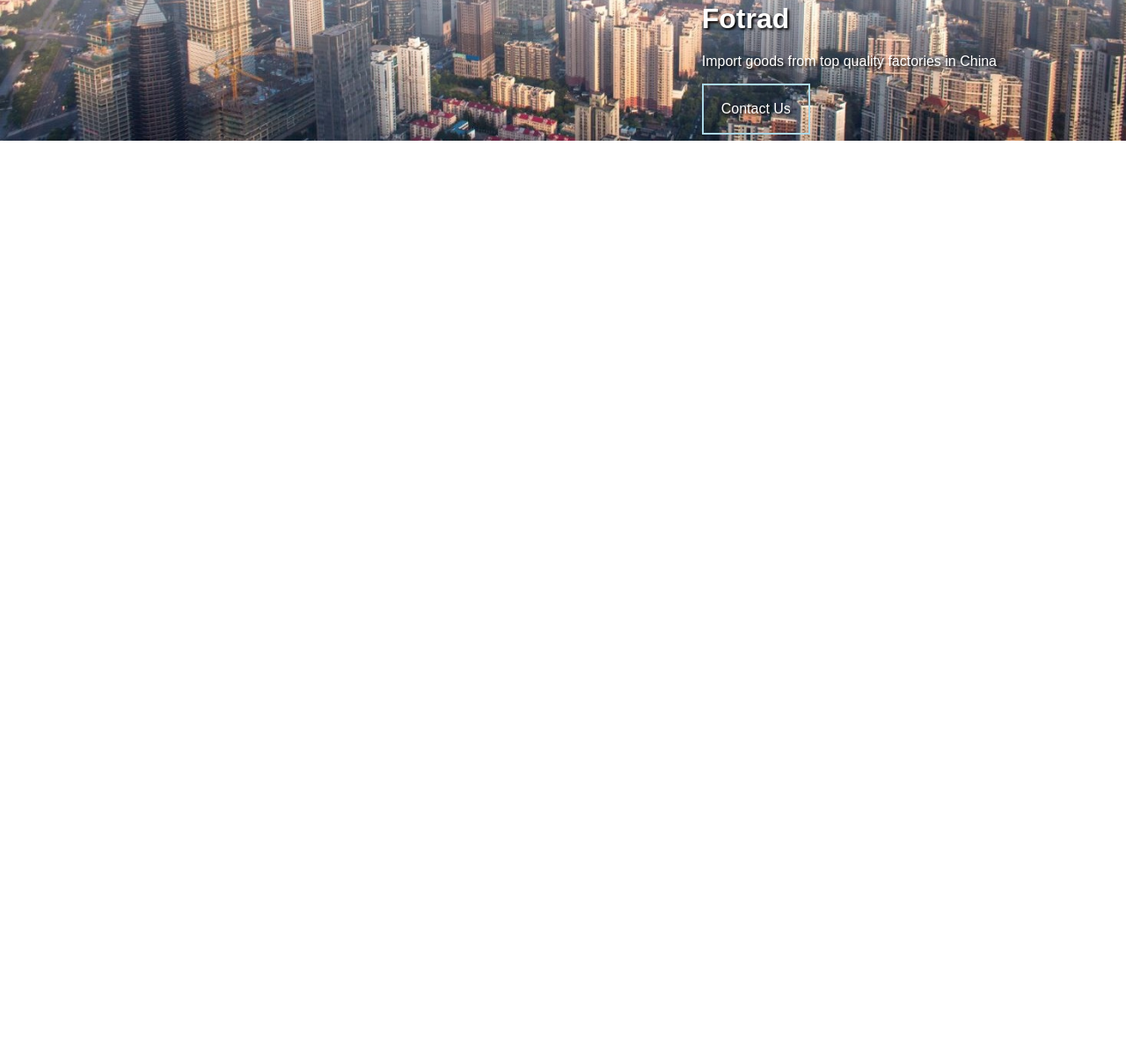
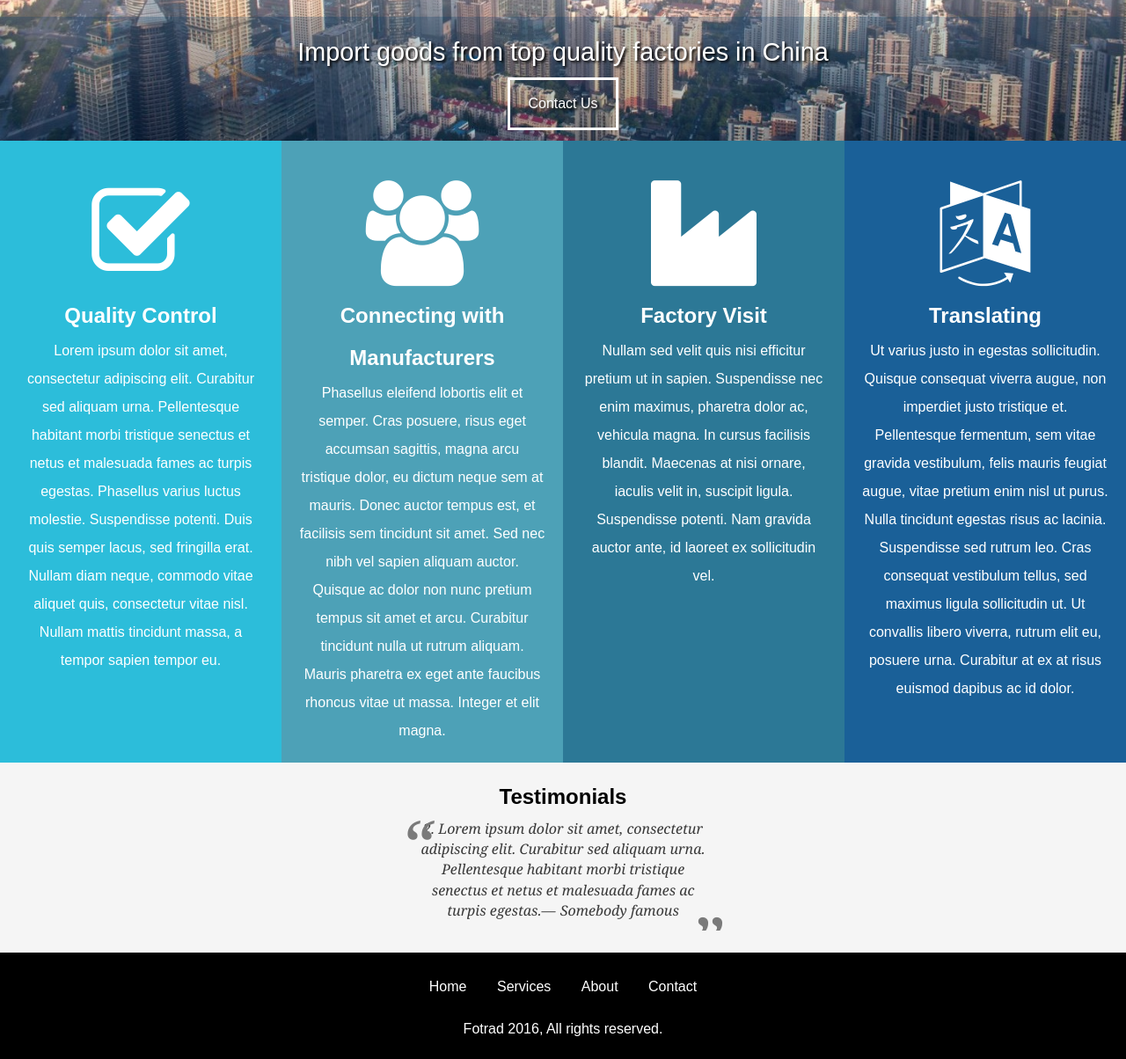
Before and after one commit to valecarlos/Foreign-Trade, a plain HTML site: page index.html in a window 1280 px wide. Shown: the part 290-1494 px from the top of the page at 88% size. Before the commit the page ends 800 px from the top, so only its background shows below. Drawn offline with nearby package versions, Linux system fonts and the light colour scheme; a web font is replaced by a local one.

Commit message:
testimonial slider added

```diff
--- a/css/theme.css
+++ b/css/theme.css
@@ -3,6 +3,12 @@
   -moz-box-sizing: border-box;
   box-sizing: border-box;
 }
+
+*{
+    padding: 0;
+    margin: 0;
+}
+
 body, html{
 	margin: 0px;
 }
@@ -13,6 +19,11 @@
 
 a{
 	text-decoration: none;
+}
+
+ul{
+	list-style-type: none;
+	padding: 0px;
 }
 
 .header-wrapper{
@@ -37,25 +48,25 @@
 .header-content{
 	position: absolute;
 	right: 0px;
+	left: 0px;
 	bottom: 0px;
-	padding: 7px;
-}
-
-.header-content h1{
-	color: white;
-	text-shadow: 2px 2px 3px black;
+	padding: 12px;
+	background-color: rgba(2, 52, 95, 0.25);
+	text-align: center;
 }
 
 .header-content p{
 	color: white;
+	font-size: 1.8em;
 	text-shadow: 2px 2px 3px black;
+	margin: 12px 0px;
 }
 
 .header-content a{
 	color: white;
 	padding: 18px 20px;
 	display: inline-block;
-	border: solid 2px lightblue;
+	border: solid 3px white;
 	text-shadow: 2px 2px 3px black;
 }
 
@@ -121,3 +132,139 @@
 }
 
 /*http://bennettfeely.com/clippy/*/
+
+.s-content{
+
+}
+
+.s-content ul{
+	margin: 0px;
+	padding: 0px;
+	list-style-type: none;
+	display: -webkit-flex; /* Safari */
+	display: flex;
+	-webkit-flex-direction: row; /* Safari 6.1+ */
+	flex-direction: row;
+}
+
+.s-content ul li{
+	color: white;
+	padding: 35px 20px 20px 20px;
+	width: 25%;
+	line-height: 2;
+	text-align: center;
+	-webkit-transition: all 0.3s ease-in;
+	transition: all 0.3s ease-in;
+}
+
+.s-content ul li h1{
+	text-align: center;
+}
+
+.s-content ul li:nth-child(1){
+	background-color: rgb(44, 189, 218);
+}
+
+.s-content ul li:nth-child(2){
+	background-color: rgb(77, 161, 183);
+}
+
+.s-content ul li:nth-child(3){
+	background-color: rgb(44, 120, 150);
+}
+
+.s-content ul li:nth-child(4){
+	background-color: rgb(26, 96, 152);
+}
+
+.s-content ul li:hover{
+	background-color: rgb(10, 55, 90);;
+}
+
+.sec-testimonies{
+	text-align: center;
+	padding: 25px;
+	background-color: whitesmoke;
+
+}
+
+.testimonies-wrapper{
+	overflow: hidden;
+	width: 400px;
+	margin: auto;
+}
+
+.testimonies-list{
+	width: 1600px;
+	display: block;
+}
+
+.testimonies-list li{
+	float: left;
+	width: 400px;
+	padding: 1px;
+}
+
+blockquote {
+	margin: auto;
+	font-family: Georgia, serif;
+	font-size: 16px;
+	font-style: italic;
+	max-width: 350px;
+	padding: 10px;
+	line-height: 1.45;
+	position: relative;
+	color: #383838;
+}
+
+blockquote:before {
+	display: block;
+	content: "\201C";
+	font-size: 80px;
+	position: absolute;
+	left: -10px;
+	top: -20px;
+	color: #7a7a7a;
+}
+
+blockquote cite:before {
+content: "\2014 \2009 \2009";
+}
+
+blockquote:after {
+	display: block;
+	content: "\201D";
+	font-size: 80px;
+	position: absolute;
+	right: -5px;
+	bottom: -70px;
+	color: #7a7a7a;
+}
+
+footer{
+	text-align: center;
+	background-color: black;
+	color: white;
+	padding: 15px 15px 25px 15px;
+}
+
+footer ul li{
+	display: inline-block;
+	padding: 15px;
+	margin-bottom: 15px;
+}
+
+footer ul li a{
+	color: white;
+}
+
+.big-icon{
+	font-size: 120px;
+	margin: 10px 0px;
+	-webkit-transition: all 0.3s ease-in;
+	transition: all 0.3s ease-in;
+}
+/*
+.s-content ul li:hover i{
+	color: green;
+}*/
--- a/index.html
+++ b/index.html
@@ -4,6 +4,7 @@
   <meta charset="UTF-8">
   <title></title>
   <link href='https://fonts.googleapis.com/css?family=Aldrich' rel='stylesheet' type='text/css'>
+  <link href='https://maxcdn.bootstrapcdn.com/font-awesome/4.6.3/css/font-awesome.min.css' rel='stylesheet' type='text/css'>
   <link rel="stylesheet" type="text/css" href="css/theme.css">
 </head>
 <body>
@@ -18,27 +19,57 @@
 					<li><a href="">Contact</a></li>
 				</ul>
 			</div>
-			<div class="header-content">
-				<h1>Fotrad</h1>
+		</div>
+		<div class="header-content">
 				<p>Import goods from top quality factories in China</p>
 				<a href="">Contact Us</a>
 			</div>
-		</div>
 	</div>
-	<section class= "">
-		<div class="content">
-			<div class=>
-			</div>
+	<section class= "services">
+		<div class="s-content">
+			<ul>
+				<li>
+					<i class="fa fa-check-square-o big-icon" aria-hidden="true"></i>
+					<h1>Quality Control</h1>
+					<p>Lorem ipsum dolor sit amet, consectetur adipiscing elit. Curabitur sed aliquam urna. Pellentesque habitant morbi tristique senectus et netus et malesuada fames ac turpis egestas. Phasellus varius luctus molestie. Suspendisse potenti. Duis quis semper lacus, sed fringilla erat. Nullam diam neque, commodo vitae aliquet quis, consectetur vitae nisl. Nullam mattis tincidunt massa, a tempor sapien tempor eu.</p>
+				</li>
+				<li>
+					<i class="fa fa-users big-icon" aria-hidden="true"></i>
+					<h1>Connecting with Manufacturers</h1>
+					<p>Phasellus eleifend lobortis elit et semper. Cras posuere, risus eget accumsan sagittis, magna arcu tristique dolor, eu dictum neque sem at mauris. Donec auctor tempus est, et facilisis sem tincidunt sit amet. Sed nec nibh vel sapien aliquam auctor. Quisque ac dolor non nunc pretium tempus sit amet et arcu. Curabitur tincidunt nulla ut rutrum aliquam. Mauris pharetra ex eget ante faucibus rhoncus vitae ut massa. Integer et elit magna.</p>
+				</li>
+				<li>
+					<i class="fa fa-industry big-icon" aria-hidden="true"></i>
+					<h1>Factory Visit</h1>
+					<p>Nullam sed velit quis nisi efficitur pretium ut in sapien. Suspendisse nec enim maximus, pharetra dolor ac, vehicula magna. In cursus facilisis blandit. Maecenas at nisi ornare, iaculis velit in, suscipit ligula. Suspendisse potenti. Nam gravida auctor ante, id laoreet ex sollicitudin vel.</p>
+				</li>
+				<li>
+					<i class="fa fa-language big-icon" aria-hidden="true"></i>
+					<h1>Translating</h1>
+					<p>Ut varius justo in egestas sollicitudin. Quisque consequat viverra augue, non imperdiet justo tristique et. Pellentesque fermentum, sem vitae gravida vestibulum, felis mauris feugiat augue, vitae pretium enim nisl ut purus. Nulla tincidunt egestas risus ac lacinia. Suspendisse sed rutrum leo. Cras consequat vestibulum tellus, sed maximus ligula sollicitudin ut. Ut convallis libero viverra, rutrum elit eu, posuere urna. Curabitur at ex at risus euismod dapibus ac id dolor.</p>
+				</li>
+			</ul>
 		</div>
 	</section>
-	<section class= "view-links">
-
-	</section>
-	<section class= "testimonies">
-
+	<section class= "sec-testimonies">
+			<h2>Testimonials</h2>
+			<div class= "testimonies-wrapper">
+			<ul class="testimonies-list">
+				<li><blockquote>1. Lorem ipsum dolor sit amet, consectetur adipiscing elit. Curabitur sed aliquam urna. Pellentesque habitant morbi tristique senectus et netus et malesuada fames ac turpis egestas.<cite>Somebody famous</cite></blockquote></li>
+				<li><blockquote>2. Lorem ipsum dolor sit amet, consectetur adipiscing elit. Curabitur sed aliquam urna. Pellentesque habitant morbi tristique senectus et netus et malesuada fames ac turpis egestas.<cite>Somebody famous</cite></blockquote></li>
+				<li><blockquote>3. Lorem ipsum dolor sit amet, consectetur adipiscing elit. Curabitur sed aliquam urna. Pellentesque habitant morbi tristique senectus et netus et malesuada fames ac turpis egestas.<cite>Somebody famous</cite></blockquote></li>
+				<li><blockquote>1. Lorem ipsum dolor sit amet, consectetur adipiscing elit. Curabitur sed aliquam urna. Pellentesque habitant morbi tristique senectus et netus et malesuada fames ac turpis egestas.<cite>Somebody famous</cite></blockquote></li>
+			</ul>
+			</div>
 	</section>
 	<footer>
-
+		<ul>
+			<li><a href="">Home</a></li>
+			<li><a href="">Services</a></li>
+			<li><a href="">About</a></li>
+			<li><a href="">Contact</a></li>
+		</ul>
+		<p>Fotrad 2016, All rights reserved.</p>
 	</footer>
 	<script src="https://ajax.googleapis.com/ajax/libs/jquery/2.2.0/jquery.min.js"></script>
 	<script src="js/script.js"></script>
--- a/js/script.js
+++ b/js/script.js
@@ -0,0 +1,20 @@
+$(document).ready(function(){
+
+		var $sliderUl = $('.testimonies-list');
+		var $slides = $sliderUl.find('li');
+		console.log($slides.length);
+		var width = 400;
+		var currentSlide = 1;
+
+		function sliderSlide(){
+			if(currentSlide === $slides.length){
+				currentSlide = 1;
+				$sliderUl.css('margin-left',0);
+			}
+			currentSlide++;
+			$sliderUl.animate({'margin-left': '-=' + width +''}, 1000);
+		}
+
+		var sliderInterval = setInterval(sliderSlide, 3000);
+
+});
```
Also changed, not shown: css/font-awesome.min.css (added), img/quotes.png (added).
